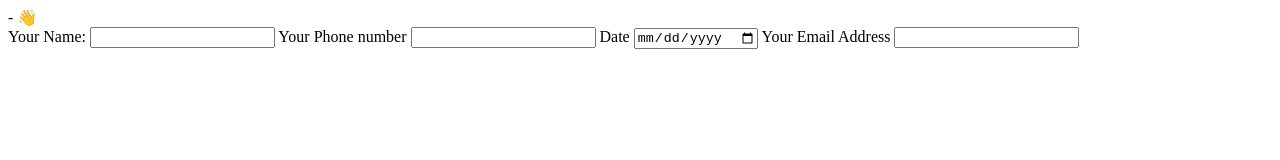
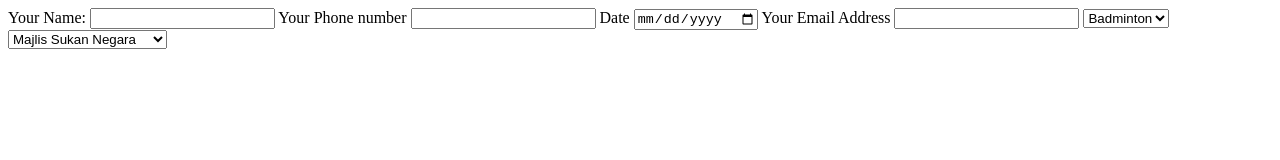
Before and after one commit to JakeGrayson/JakeGrayson, a plain HTML site: page SportsForm.html in a window 1280 px wide. Drawn offline with Linux system fonts and the light colour scheme.

Commit message:
Update SportsForm.html

```diff
--- a/SportsForm.html
+++ b/SportsForm.html
@@ -1,10 +1,10 @@
-- 👋 <DOCTYPE html!>
+<DOCTYPE html!>
 <html>
 <head>
 <body>
+
+<form>
 <div>
-<form>
-
 <label for ="name">Your Name:</label>
 <input type ="text" id ="name" name="name" required>
 
@@ -16,6 +16,17 @@
 
 <label for = "email">Your Email Address</label>
 <input type ="text" id= "email" name ="email" required>
+
+<select name ="sport">
+<option value ="badminton">Badminton</option>
+<option value ="futsal">Futsal</option>
+</select>
+
+<select name ="location">
+<option value="msn">Majlis Sukan Negara</option>
+<option value="slk">SLK Badminton Centre</option>
+</select>
+
 </form>
 </div>
 </body>
```
